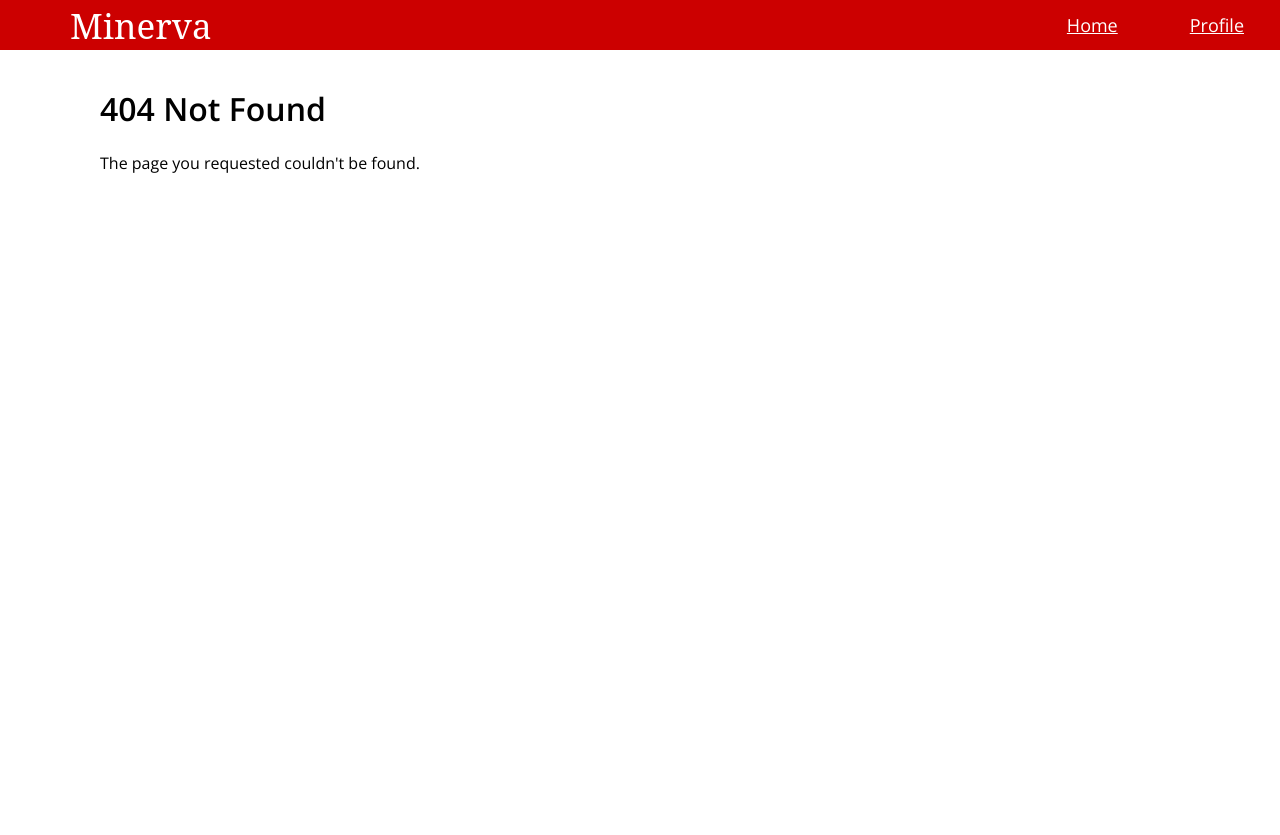
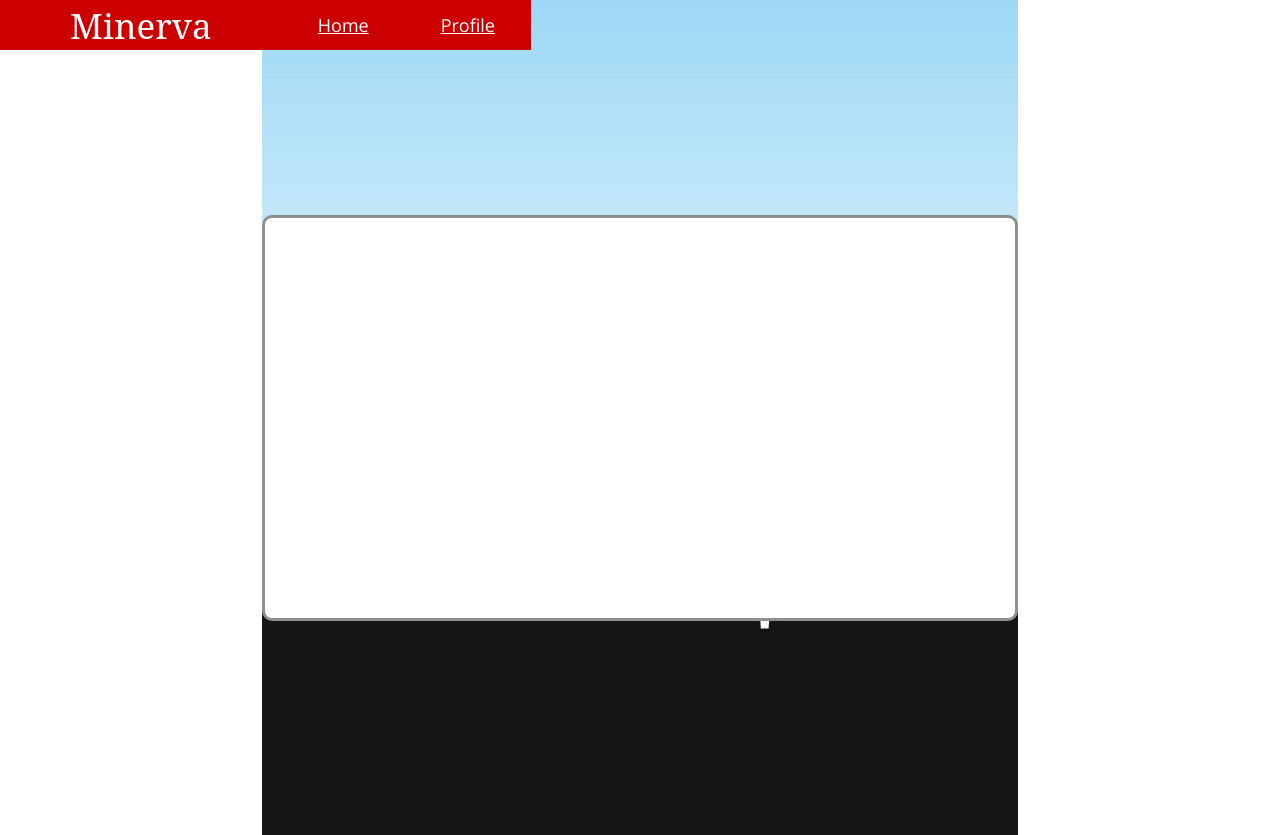
Before and after one commit to weblab-class/minerva-news, a React app in the folder client/: page / in a window 1280 px wide. Before the commit this address had no page. Before the commit the page ends 800 px from the top, so only its background shows below. Built offline with nearby package versions, Linux system fonts and the light colour scheme; the HTML template or start-up script is replaced by a standard one.

Commit message:
landing page, navbar

```diff
--- a/client/src/components/App.css
+++ b/client/src/components/App.css
@@ -1,5 +1,11 @@
 .app-container {
   max-width: 1080px;
-  padding: var(--m) var(--m);
+  /*padding: var(--m) var(--m);*/
   margin: auto;
+  flex-grow: 1;
 }
+
+.app-entire{
+  display: flex;
+  flex-direction: column;
+}
--- a/client/src/components/App.js
+++ b/client/src/components/App.js
@@ -2,7 +2,9 @@ import React from "react";
 import { Router } from "@reach/router";
 
 import NavBar from "./modules/NavBar.js";
+
 import NotFound from "./pages/NotFound.js";
+import Landing from "./pages/Landing.js";
 
 import "../utilities.css";
 import "./App.css";
@@ -42,7 +44,7 @@ class App extends React.Component {
 
   render() {
     return (
-      <div>
+      <div className="app-entire">
         <NavBar
           handleLogin={this.handleLogin}
           handleLogout={this.handleLogout}
@@ -50,6 +52,7 @@ class App extends React.Component {
         />
         <div className='app-container'>
           <Router>
+            <Landing path="/"/>
             <NotFound default />
           </Router>
         </div>
--- a/client/src/components/modules/NavBar.css
+++ b/client/src/components/modules/NavBar.css
@@ -1,4 +1,6 @@
 .navbar-container {
+  position: fixed;
+  top: 0px;
   display: flex;
   background-color: var(--red);
   align-items: center;
--- /dev/null
+++ b/client/src/components/pages/Landing.css
@@ -0,0 +1,14 @@
+.landing-page{
+    background-image: url("../../public/cityspace.jpg");
+    display: flex;
+    justify-content: center;
+    align-items: center;
+    height: 835px;
+}
+.landing-box{
+    width: 750px;
+    height: 400px;
+    background: var(--white);
+    border: 3px solid var(--grey);
+    border-radius: 10px;
+}
--- /dev/null
+++ b/client/src/components/pages/Landing.js
@@ -0,0 +1,19 @@
+import React from "react";
+import "./Landing.css";
+
+class Landing extends React.Component {
+  constructor(props) {
+    super(props);
+  }
+
+  render() {
+    return (
+        <div className="landing-page">
+            <div className="landing-box">
+            </div>
+        </div>
+    );
+  }
+}
+
+export default Landing;
```
Also changed, not shown: 1 other file (tests, documents, lock files or other folders).
